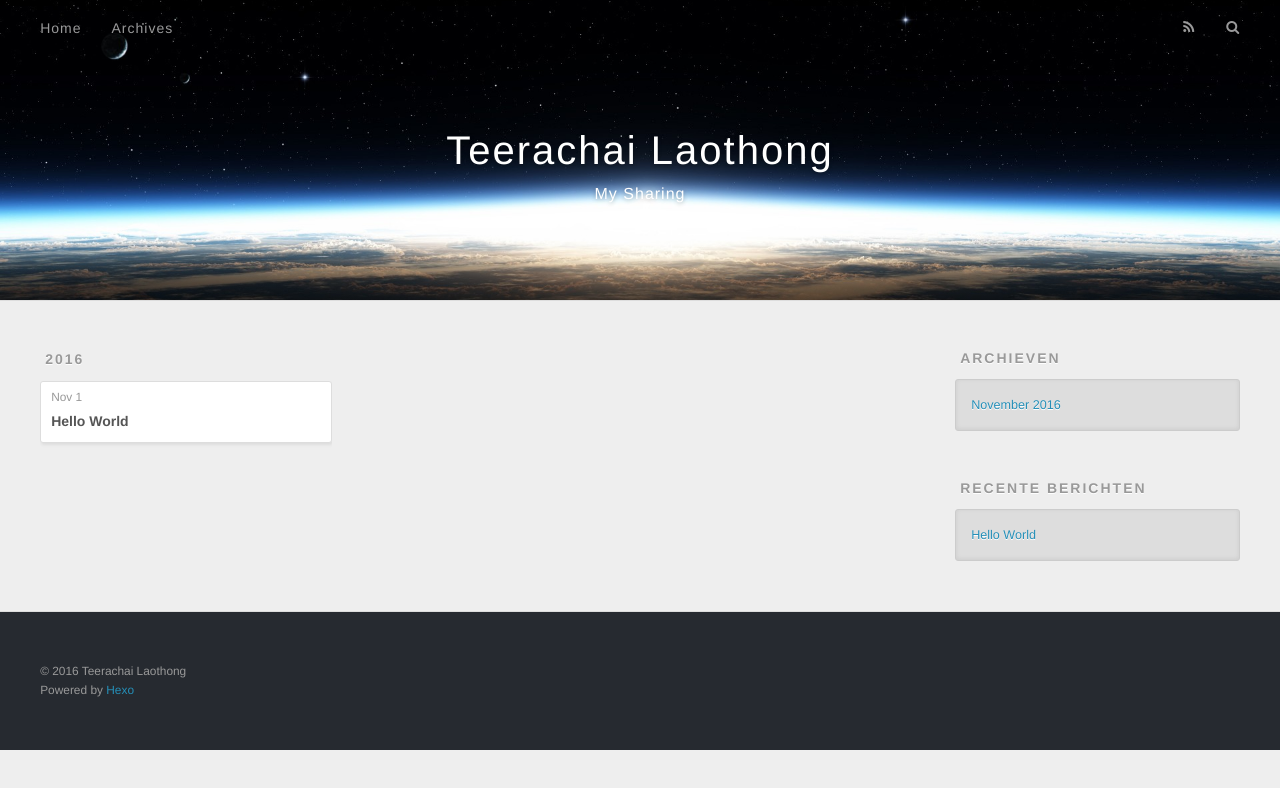
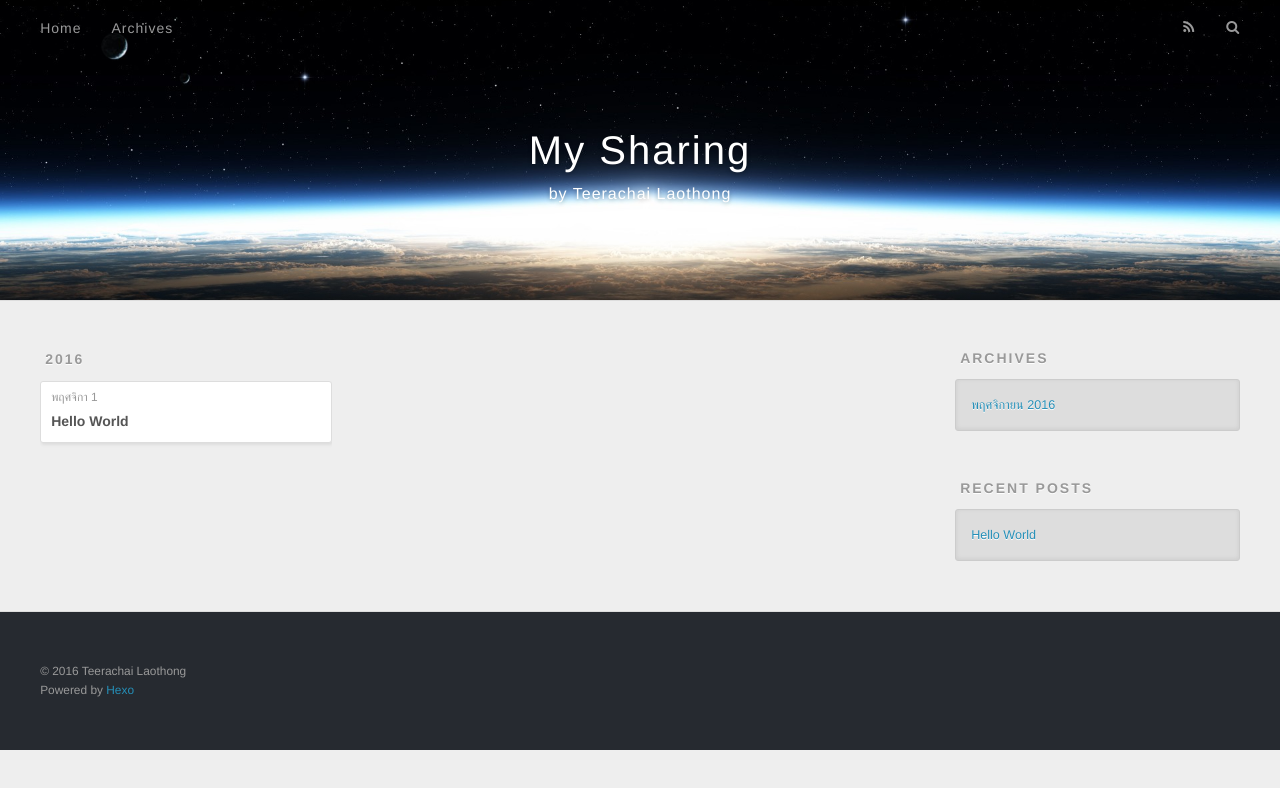
Before and after one commit to tlaothong/tlaothong-hexo, a plain HTML site: page archives/index.html in a window 1280 px wide. Drawn offline with nearby package versions, Linux system fonts and the light colour scheme.

Commit message:
Site updated: 2016-11-01 19:37:20

```diff
--- a/archives/index.html
+++ b/archives/index.html
@@ -3,19 +3,19 @@
 <head>
   <meta charset="utf-8">
 
-  <title>Archieven | Teerachai Laothong</title>
+  <title>Archives | My Sharing</title>
   <meta name="viewport" content="width=device-width, initial-scale=1, maximum-scale=1">
   <meta name="description" content="Code and Dev">
 <meta property="og:type" content="website">
-<meta property="og:title" content="Teerachai Laothong">
+<meta property="og:title" content="My Sharing">
 <meta property="og:url" content="http://yoursite.com/archives/index.html">
-<meta property="og:site_name" content="Teerachai Laothong">
+<meta property="og:site_name" content="My Sharing">
 <meta property="og:description" content="Code and Dev">
 <meta name="twitter:card" content="summary">
-<meta name="twitter:title" content="Teerachai Laothong">
+<meta name="twitter:title" content="My Sharing">
 <meta name="twitter:description" content="Code and Dev">
 
-    <link rel="alternate" href="/atom.xml" title="Teerachai Laothong" type="application/atom+xml">
+    <link rel="alternate" href="/atom.xml" title="My Sharing" type="application/atom+xml">
 
 
     <link rel="icon" href="/favicon.png">
@@ -36,11 +36,11 @@
   <div id="header-outer" class="outer">
     <div id="header-title" class="inner">
       <h1 id="logo-wrap">
-        <a href="/" id="logo">Teerachai Laothong</a>
+        <a href="/" id="logo">My Sharing</a>
       </h1>
 
         <h2 id="subtitle-wrap">
-          <a href="/" id="subtitle">My Sharing</a>
+          <a href="/" id="subtitle">by Teerachai Laothong</a>
         </h2>
 
     </div>
@@ -57,7 +57,7 @@
 
           <a id="nav-rss-link" class="nav-icon" href="/atom.xml" title="RSS Feed"></a>
 
-        <a id="nav-search-btn" class="nav-icon" title="Zoeken"></a>
+        <a id="nav-search-btn" class="nav-icon" title="Search"></a>
       </nav>
       <div id="search-form-wrap">
         <form action="//google.com/search" method="get" accept-charset="UTF-8" class="search-form"><input type="search" name="q" results="0" class="search-form-input" placeholder="Search"><button type="submit" class="search-form-submit">&#xF002;</button><input type="hidden" name="sitesearch" value="http://yoursite.com"></form>
@@ -83,7 +83,7 @@
   <div class="archive-article-inner">
     <header class="archive-article-header">
       <a href="/2016/11/01/hello-world/" class="archive-article-date">
-  <time datetime="2016-11-01T12:08:21.680Z" itemprop="datePublished">Nov 1</time>
+  <time datetime="2016-11-01T12:08:21.680Z" itemprop="datePublished">พฤศจิกา 1</time>
 </a>
 
 
@@ -114,9 +114,9 @@
 
 
   <div class="widget-wrap">
-    <h3 class="widget-title">Archieven</h3>
+    <h3 class="widget-title">Archives</h3>
     <div class="widget">
-      <ul class="archive-list"><li class="archive-list-item"><a class="archive-list-link" href="/archives/2016/11/">November 2016</a></li></ul>
+      <ul class="archive-list"><li class="archive-list-item"><a class="archive-list-link" href="/archives/2016/11/">พฤศจิกายน 2016</a></li></ul>
     </div>
   </div>
 
@@ -124,7 +124,7 @@
 
 
   <div class="widget-wrap">
-    <h3 class="widget-title">Recente berichten</h3>
+    <h3 class="widget-title">Recent Posts</h3>
     <div class="widget">
       <ul>
 
```
Also changed, not shown: 2016/11/01/hello-world/index.html (+10 -10 lines), archives/2016/11/index.html (+12 -12 lines), archives/2016/index.html (+12 -12 lines), index.html (+12 -12 lines).
